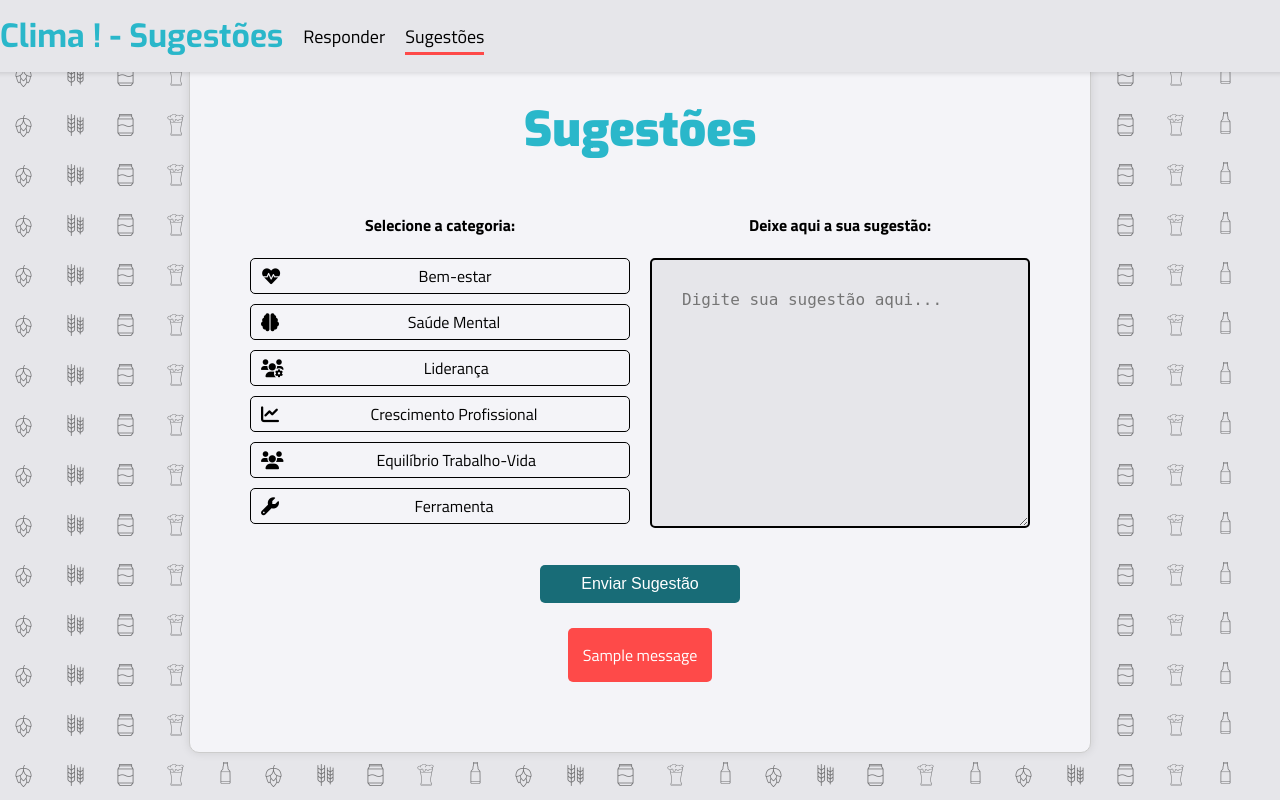
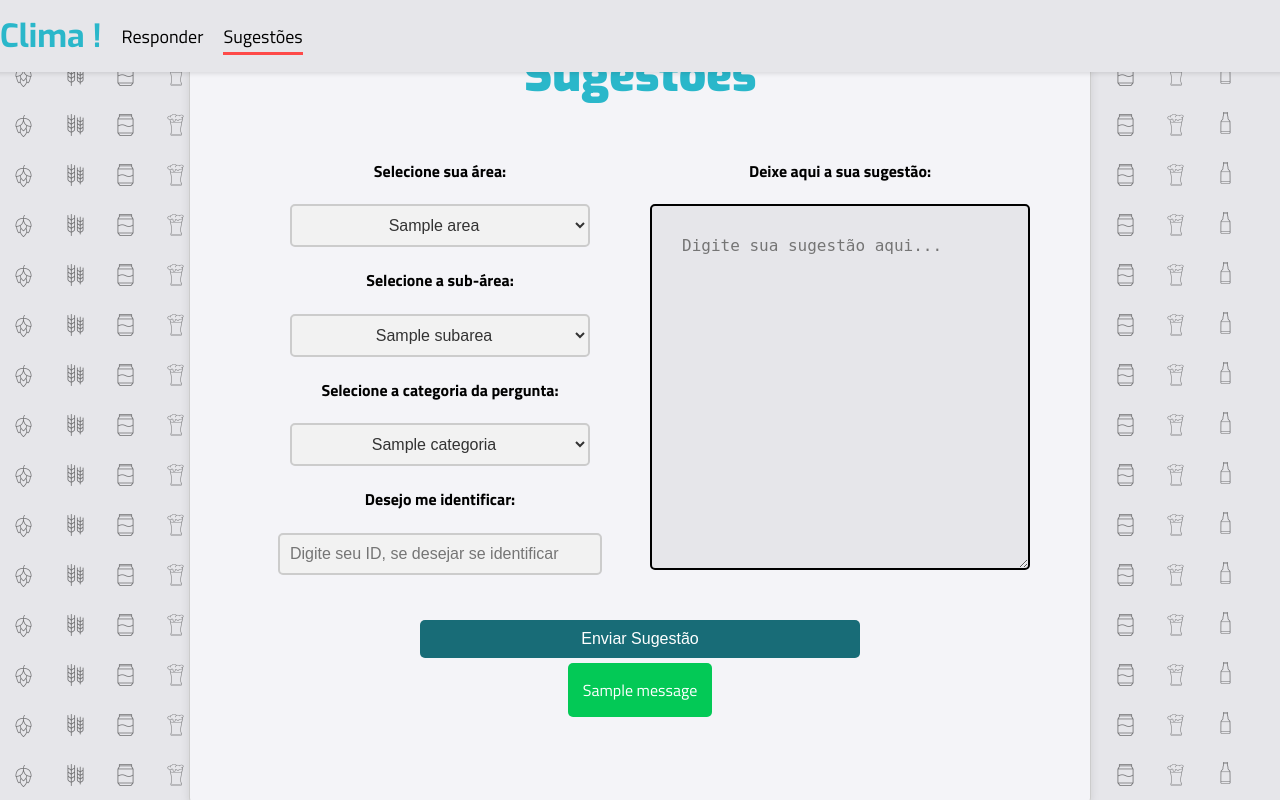
Before and after one commit to AndreLSBraga/clima, a Flask app: template templates/sugestao.html in a window 1280 px wide. Run offline with Flask 3, Linux system fonts and the light colour scheme; the template is opened without the code that fills it: most values are stand-ins (such as "Sample title", 1, 10 or a date in 2020); one stand-in notice (Sample message) is shown.

Commit message:
Revisão final página de sugestões, alterações no layout, inclusão de cores por tipo de mensagem pro usuário

```diff
--- a/app.py
+++ b/app.py
@@ -1,5 +1,5 @@
 import os
-from flask import Flask, render_template, request, redirect, url_for, flash, session
+from flask import Flask, render_template, request, redirect, url_for, flash, session, g
 import sqlite3
 import random
 import datetime
@@ -12,24 +12,32 @@ BASE_DIR = os.path.dirname(os.path.abspath(__file__))
 DATABASE = os.path.join(BASE_DIR, 'database', 'clima_organizacional.db')
 
 def get_db():
-    conn = sqlite3.connect(DATABASE)
-    return conn, conn.cursor()
+    if 'db' not in g:
+        g.db = sqlite3.connect(DATABASE)
+        g.db.row_factory = sqlite3.Row
+    return g.db
+
+@app.teardown_appcontext
+def close_db(e=None):
+    db = g.pop('db', None)
+    if db is not None:
+        db.close()
 
 def id_existe(user_id):
-    conn, cursor = get_db()
+    db = get_db()
+    cursor = db.cursor()
     cursor.execute('SELECT COUNT(*) FROM usuarios_dim WHERE id = ?', (user_id,))
     result = cursor.fetchone()[0]
-    conn.close()
     return result > 0
 
 def resposta_existe_esta_semana(user_id):
     semana_atual = datetime.datetime.now().isocalendar()[1]
     ano_atual = datetime.datetime.now().year
-    conn, cursor = get_db()
+    db = get_db()
+    cursor = db.cursor()
     cursor.execute('SELECT data FROM usuarios_respostas_fato WHERE id = ?', (user_id,))
     resultados = cursor.fetchall()
 
-    conn.close()
     for resultado in resultados:
         data_resposta = datetime.datetime.strptime(resultado[0], "%Y-%m-%d")
         if data_resposta.isocalendar()[1] == semana_atual and data_resposta.year == ano_atual:
@@ -37,13 +45,9 @@ def resposta_existe_esta_semana(user_id):
     return False
 
 def codifica_id(user_id):
-    # Convertendo o ID do usuário para string e depois para bytes
     user_id_str = str(user_id)
     user_id_bytes = user_id_str.encode('utf-8')
-
-    # Calculando o hash SHA-256
     id_fantasia = hashlib.sha256(user_id_bytes).hexdigest()
-
     return id_fantasia
 
 @app.route('/', methods=['GET', 'POST'])
@@ -52,32 +56,33 @@ def entrada():
         user_id = request.form['user_id']
 
         if not user_id.isdigit():
-            flash("Digite apenas números no ID")
+            flash("Digite apenas números no ID","error")
             return redirect(url_for('entrada'))
 
         if not id_existe(user_id):
-            flash("O ID não foi encontrado. Procure o suporte")
+            flash("O ID não foi encontrado. Procure o suporte","error")
             return redirect(url_for('entrada'))
 
         if resposta_existe_esta_semana(user_id):
-            flash("Você já respondeu o clima desta semana.")
+            flash("Você já respondeu o clima desta semana.","success")
             return redirect(url_for('entrada'))
 
         id_fantasia = codifica_id(user_id)
-        conn, cursor = get_db()
+        db = get_db()
+        cursor = db.cursor()
 
-        cursor.execute('SELECT fk_cargo FROM usuarios_dim WHERE id = ?', (user_id))
+        cursor.execute('SELECT fk_cargo FROM usuarios_dim WHERE id = ?', (user_id,))
         cargo = cursor.fetchone()[0]
 
-        cursor.execute('SELECT fk_area FROM usuarios_dim WHERE id = ?', (user_id))
+        cursor.execute('SELECT fk_area FROM usuarios_dim WHERE id = ?', (user_id,))
         area = cursor.fetchone()[0]
 
-        cursor.execute('SELECT fk_subarea FROM usuarios_dim WHERE id = ?', (user_id))
+        cursor.execute('SELECT fk_subarea FROM usuarios_dim WHERE id = ?', (user_id,))
         subarea = cursor.fetchone()[0]
 
-        cursor.execute('SELECT fk_gestor FROM usuarios_dim WHERE id = ?', (user_id))
+        cursor.execute('SELECT fk_gestor FROM usuarios_dim WHERE id = ?', (user_id,))
         gestor = cursor.fetchone()[0]
-        # Inicializar sessão para armazenar estado da navegação e respostas
+
         session['user_id'] = user_id
         session['id_fantasia'] = id_fantasia
         session['cargo'] = cargo
@@ -87,56 +92,52 @@ def entrada():
         session['pergunta_atual'] = 0
         session['perguntas_selecionadas'] = []
         session['respostas'] = []
-        conn.close()
+
         return redirect(url_for('perguntas'))
     return render_template('entrada.html')
 
 @app.route('/perguntas', methods=['GET', 'POST'])
 def perguntas():
-    if 'user_id' not in session:
+    if 'user_id' not in session :
         return redirect(url_for('entrada'))
 
     def chama_perguntas():
-        conn, cursor = get_db()
+        db = get_db()
+        cursor = db.cursor()
         cursor.execute('SELECT fk_pergunta, fk_categoria FROM pergunta_dim')
         perguntas = cursor.fetchall()
-        conn.close()
         return perguntas
 
     def cria_grupos_perguntas(perguntas):
         grupos_perguntas = {}
-
-        # Percorrer as perguntas e organizar por categoria
         for fk_pergunta, fk_categoria in perguntas:
             if fk_categoria not in grupos_perguntas:
                 grupos_perguntas[fk_categoria] = []
             grupos_perguntas[fk_categoria].append(fk_pergunta)
-
         return grupos_perguntas
 
     perguntas = chama_perguntas()
-
-    # Construir o dicionário de grupos de perguntas
     grupos_perguntas = cria_grupos_perguntas(perguntas)
 
-
-    if 'perguntas_selecionadas' not in session or session['perguntas_selecionadas'] == [] :
+    if 'perguntas_selecionadas' not in session or session['perguntas_selecionadas'] == []:
         perguntas_selecionadas = []
         for grupo in grupos_perguntas.values():
-            selecionadas = random.sample(grupo, min(3, len(grupo)))  # Seleciona 2 perguntas de cada grupo
+            selecionadas = random.sample(grupo, min(3, len(grupo)))
             perguntas_selecionadas += selecionadas
         if len(perguntas_selecionadas) >= 15:
-            session['perguntas_selecionadas'] = random.sample(perguntas_selecionadas, 15)  # Seleciona 15 perguntas no total
+            session['perguntas_selecionadas'] = random.sample(perguntas_selecionadas, 15)
         else:
             session['perguntas_selecionadas'] = perguntas_selecionadas
 
     pergunta_atual = session.get('pergunta_atual', 0)
-    pergunta_atual = int(pergunta_atual)  # Certifique-se de que é um inteiro
+    pergunta_atual = int(pergunta_atual)
     perguntas_selecionadas = session['perguntas_selecionadas']
-    # Verifica se a pergunta atual está dentro do intervalo correto
+
     if pergunta_atual >= len(perguntas_selecionadas):
         return redirect(url_for('final'))
-    conn, cursor = get_db()
+
+    db = get_db()
+    cursor = db.cursor()
     num_pergunta = perguntas_selecionadas[pergunta_atual]
     cursor.execute('SELECT desc_pergunta FROM pergunta_dim WHERE fk_pergunta = ?', (num_pergunta,))
     pergunta = cursor.fetchone()[0]
@@ -144,7 +145,6 @@ def perguntas():
     categoria = cursor.fetchone()[0]
 
     if request.method == 'POST':
-
         id_fantasia = session['id_fantasia']
         cargo = session['cargo']
         area = session['area']
@@ -158,11 +158,10 @@ def perguntas():
             sugestao = request.form.get('sugestao', '')
             auto_identificacao = 'auto_identificacao' in request.form
 
-            # Assegure-se de que a resposta é um número flutuante
             try:
                 resposta = float(resposta)
             except ValueError:
-                flash("A resposta deve ser um número entre 0 e 10.")
+                flash("A resposta deve ser um número entre 0 e 10.","warning")
                 return render_template('pergunta.html', pergunta=pergunta, pergunta_num=pergunta_atual + 1, total_perguntas=15)
 
             session['respostas'].append({'categoria': categoria, 'pergunta': num_pergunta, 'resposta': resposta, 'sugestao': sugestao, 'auto_identificacao': auto_identificacao})
@@ -180,67 +179,71 @@ def perguntas():
                         INSERT INTO respostas_fato (id_fantasia, fk_cargo, fk_area, fk_subarea, fk_gestor, fk_pergunta, fk_categoria, data, datetime, resposta)
                         VALUES (?, ?, ?, ?, ?, ?, ?, ?, ?, ?)
                         ''', (id_fantasia, cargo, area, subarea, gestor, resposta['pergunta'], resposta['categoria'], data_atual, date_time, resposta['resposta']))
-                    conn.commit()
+                    db.commit()
 
                     if resposta['sugestao']:
-                        if resposta	['auto_identificacao']:
+                        if resposta['auto_identificacao']:
                             cursor.execute('''
                                 INSERT INTO sugestoes_fato (fk_cargo, fk_area, fk_subarea, fk_gestor, fk_pergunta, fk_categoria, data, datetime, sugestao, id_autoidentificacao)
                                 VALUES (?, ?, ?, ?, ?, ?, ?, ?, ?, ?)
                                 ''', (cargo, area, subarea, gestor, resposta['pergunta'], resposta['categoria'], data_atual, date_time, resposta['sugestao'], user_id))
-                            conn.commit()
+                            db.commit()
                         else:
                             cursor.execute('''
                                 INSERT INTO sugestoes_fato (fk_cargo, fk_area, fk_subarea, fk_gestor, fk_pergunta, fk_categoria, data, datetime, sugestao)
                                 VALUES (?, ?, ?, ?, ?, ?, ?, ?, ?)
                                 ''', (cargo, area, subarea, gestor, resposta['pergunta'], resposta['categoria'], data_atual, date_time, resposta['sugestao']))
-                            conn.commit()
+                            db.commit()
+
                 session.pop('perguntas_selecionadas', None)
                 session.pop('pergunta_atual', None)
                 session.pop('respostas', None)
 
-                flash("Respostas enviadas com sucesso!")
+                flash("Respostas enviadas com sucesso!","success")
                 cursor.execute('''
                                INSERT INTO usuarios_respostas_fato (id, data, datetime)
-                               VALUES (?,?,?)
+                               VALUES (?, ?, ?)
                                ''', (user_id, data_atual, date_time))
-                conn.commit()
+                db.commit()
                 return redirect(url_for('final'))
 
         elif 'anterior' in request.form:
             if pergunta_atual > 0:
                 session['pergunta_atual'] = pergunta_atual - 1
-        print(session['respostas'])
+
         pergunta_atual = session.get('pergunta_atual', 0)
-        pergunta_atual = int(pergunta_atual)  # Certifique-se de que é um inteiro
+        pergunta_atual = int(pergunta_atual)
         num_pergunta = perguntas_selecionadas[pergunta_atual]
         cursor.execute('SELECT desc_pergunta FROM pergunta_dim WHERE fk_pergunta = ?', (num_pergunta,))
         pergunta = cursor.fetchone()[0]
         cursor.execute('SELECT fk_categoria FROM pergunta_dim WHERE fk_pergunta = ?', (num_pergunta,))
         categoria = cursor.fetchone()[0]
-        conn.close()
+
     return render_template('pergunta.html', pergunta=pergunta, pergunta_num=pergunta_atual + 1, total_perguntas=15)
 
 @app.route('/respondido', methods=['GET', 'POST'])
 def final():
-    if 'user_id' not in session:
+    print(session)
+    if 'user_id' not in session or 'area' not in session:
         return redirect(url_for('entrada'))
 
     if request.method == 'POST':
+        session.clear()
         if 'abrir_sugestao' in request.form:
             return redirect(url_for('sugestao'))
     return render_template('final.html')
 
-@app.route('/inicio_sugestao', methods=['GET', 'POST'])
-
-def inicio_sugestao():
-
+@app.route('/sugestao', methods=['GET', 'POST'])
+def sugestao():
+    session.pop('user_id', None)
+    session.pop('id_fantasia', None)
     def chama_tabela(tabela):
-        conn, cursor = get_db()
+        db = get_db()
+        cursor = db.cursor()
         cursor.execute(f'SELECT desc_{tabela} FROM {tabela}_dim')
         areas = cursor.fetchall()
-        conn.close
         return areas
+
     area = chama_tabela('area')
     subarea = chama_tabela('subarea')
     gestor = chama_tabela('gestor')
@@ -257,54 +260,49 @@ def inicio_sugestao():
     subareas = cria_grupo(subarea)
     gestores = cria_grupo(gestor)
     categorias = cria_grupo(categoria)
-    # Construir o dicionário de grupos de perguntas
-
-    # def chama_subareas():
-    #     conn, cursor = get_db()
-    #     cursor.execute('SELECT fk_subarea, desc_subarea FROM subarea_dim')
-    #     areas = cursor.fetchall()
-    #     conn.close
-    #     return areas
 
     if request.method == 'POST':
-        session['area'] = request.form['area']
-        session['user_id'] = request.form['user_id']
-        user_id = session['user_id']
+        db = get_db()
+        cursor = db.cursor()
+
+        area = request.form['area']
+        session['area'] = area
+        subarea = request.form['subarea']
+        categoria = request.form['categoria']
+        user_id = request.form['user_id']
+        sugestao_text = request.form['sugestao']
+
         if not user_id:
-            session['user_id'] = -1
-        return redirect(url_for('sugestao'))  # Redireciona para a página de sugestão após a interação
-    return render_template('inicio_sugestao.html', areas=areas, subareas=subareas, gestores=gestores, categorias=categorias)  # Renderiza a tela inicial
+            user_id = -1
 
-
-@app.route('/sugestao', methods=['GET', 'POST'])
-
-def sugestao():
-
-    if request.method == 'POST':
-        subarea = session['subarea']
-        user_id = session['user_id']
-        sugestao_text = request.form['sugestao']
-        categoria = request.form['categoria']
-
-        if not sugestao_text or not categoria:
-            flash("Por favor, preencha a categoria e/ou sugestão.")
+        if not area or not subarea or not categoria or not sugestao_text:
+            flash("Por favor, preencha a um texto na sua sugestão.","warning")
             return redirect(url_for('sugestao'))
 
         date_time = datetime.datetime.now()
         data_atual = datetime.datetime.now().strftime("%Y-%m-%d")
 
-        conn, cursor = get_db()
+        def encontra_fk(tabela):
+            variavel = f'desc_{tabela}'
+            tabela_dim = f'{tabela}_dim'
+            cursor.execute(f'SELECT {variavel} FROM {tabela_dim}')
+            fk_variavel=cursor.fetchone()[0]
+            return fk_variavel
+
+        fk_area = encontra_fk('area')
+        fk_subarea = encontra_fk('subarea')
+        fk_categoria = encontra_fk('categoria')
+
         cursor.execute('''
-            INSERT INTO sugestoes (id, area, data, datetime, categoria, sugestao)
-            VALUES (?, ?, ?, ?, ?, ?)
-            ''', (user_id, subarea, data_atual, date_time, categoria, sugestao_text))
-        conn.commit()
-        conn.close()
+            INSERT INTO sugestoes_fato (fk_area, fk_subarea, fk_categoria, data, datetime, sugestao, id_autoidentificacao)
+            VALUES (?, ?, ?, ?, ?, ?, ?)
+            ''', (fk_area, fk_subarea, fk_categoria, data_atual, date_time, sugestao_text, user_id))
+        db.commit()
 
-        flash("Sugestão enviada com sucesso!")
-        return redirect(url_for('inicio_sugestao'))
+        flash("Sugestão enviada com sucesso!", "success")
+        return redirect(url_for('sugestao'))
 
-    return render_template('inicio_sugestao.html')
+    return render_template('sugestao.html', areas=areas, subareas=subareas, gestores=gestores, categorias=categorias)
 
 if __name__ == '__main__':
     app.run(debug=True)
--- a/static/styles.css
+++ b/static/styles.css
@@ -120,19 +120,16 @@ body, html {
 .left-panel {
     flex: 1;
     margin: 10px;
-    height: 100%;
 }
 
 .right-panel {
     flex: 1;
     margin: 10px;
-    height: 100%;
 }
 
 .sugestao-lista {
     list-style: none;
     padding: 0;
-
 }
 
 .sugestao-lista li {
@@ -258,7 +255,7 @@ form {
 
 .suggestion{
     width: 100%;
-    height: 270px;
+    height: 80%;
     margin-top: 10px;
     font-size: 18px;
     flex:1;
@@ -294,6 +291,7 @@ form {
 .suggestion textarea {
     flex: 1;
     padding: 30px;
+    height: 100%;
     width: 80%;
     border: 2px solid #000000;
     border-radius: 5px;
@@ -339,23 +337,7 @@ form {
     transition: background-color 0.3s ease;
     width: 25%;
 }
-button[name="abrir_sugestao"] {
-    display: flex;
-    align-items: center;
-    justify-content: center;
-    gap: 5px;
-    padding: 10px 20px;
-    margin: 5px;
-    border: none;
-    border-radius: 5px;
-    background-color: #186C77;
-    color: white;
-    font-size: 16px;
-    cursor: pointer;
-    transition: background-color 0.3s ease;
-    width: 55%;
-}
-button[name="abrir_sugestao"] {
+button[name="enviar_sugestao"] {
     display: flex;
     align-items: center;
     justify-content: center;
@@ -373,7 +355,7 @@ button[name="abrir_sugestao"] {
 }
 
 .buttons button:hover {
-    background-color: #FE4A49;
+    background-color: #2AB7CA;
 }
 
 button[name="anterior"]:hover {
@@ -410,23 +392,40 @@ input[type="text"]:focus {
     outline: none;
 }
 
-.alerts{
+.alerts {
     display: flex;
     justify-content: center;
+    align-items: center;
 }
 
 .alert {
-    background-color: #FE4A49;
-    color: white;
     padding: 15px;
     margin-bottom: 20px;
     border-radius: 5px;
+    text-align: center;
+}
+
+/* Alertas de erro */
+.alert-error {
+    background-color: #FE4A49;
+    color: white;
+}
+
+/* Alertas de sucesso */
+.alert-success {
+    background-color: #03C956;
+    color: white;
+}
+
+/* Alertas gerais */
+.alert-warning {
+    background-color: #FECB34;
+    color: #000;
 }
 
 .alert p {
     margin: 0;
 }
-
 
 .custom-select {
     width: 100%;
--- a/templates/final.html
+++ b/templates/final.html
@@ -13,14 +13,13 @@
             <h2>Clima !</h2>
         </div>
         <ul class="navbar-menu">
-            <li><a href="{{ url_for('entrada') }}" class="active">Responder</a></li>
+            <li><a href="{{ url_for('entrada') }}">Responder</a></li>
             <li><a href="{{ url_for('sugestao') }}">Sugestões</a></li>
         </ul>
     </nav>
     <form action="/respondido" method="POST">
         <div class="container">
             <div class="text"> Obrigado(a) pela participação.</div>
-            <div class="text"> Até o próximo Clima !</div>
             <img src = "../static/images/done.svg">
             <div class="buttons">
                 <button type="submit" name="abrir_sugestao">Tenho uma sugestão<i class="fa-duotone fa-lightbulb-on"></i></button>
--- a/templates/sugestao.html
+++ b/templates/sugestao.html
@@ -11,29 +11,41 @@
 <body>
     <nav class="navbar">
         <div class="navbar-logo">
-            <h2>Clima ! - Sugestões</h2>
+            <h2>Clima !</h2>
         </div>
         <ul class="navbar-menu">
             <li><a href="{{ url_for('entrada') }}">Responder</a></li>
-            <li><a href="{{ url_for('inicio_sugestao') }}" class="active">Sugestões</a></li>
+            <li><a href="{{ url_for('sugestao') }}" class="active">Sugestões</a></li>
         </ul>
     </nav>
     <div class="container">
         <h3>Sugestões</h3>
-        <form action="{{ url_for('sugestao', area=area, user_id=user_id) }}" method="GET">
-        </form>
-        <form action="{{ url_for('sugestao', area=area, user_id=user_id) }}" method="POST">
+        <form action="/sugestao" method="POST">
             <div class="panel">
                 <div class="left-panel">
-                    <h4>Selecione a categoria:</h4>
-                    <ul class="sugestao-lista">
-                        <li data-theme="img-sugestao" data-value="Bem-estar"><i class="fas fa-heartbeat"></i><a>Bem-estar</a></li>
-                        <li data-theme="img-sugestao" data-value="Saúde Mental"><i class="fas fa-brain"></i><a>Saúde Mental</a></li>
-                        <li data-theme="img-sugestao" data-value="Liderança"><i class="fas fa-users-cog"></i><a>Liderança</a></li>
-                        <li data-theme="img-sugestao" data-value="Crescimento Profissional"><i class="fas fa-chart-line"></i><a>Crescimento Profissional</a></li>
-                        <li data-theme="img-sugestao" data-value="Equilíbrio Trabalho-Vida"><i class="fas fa-users"></i><a>Equilíbrio Trabalho-Vida</a></li>
-                        <li data-theme="img-sugestao" data-value="Ferramenta"><i class="fas fa-wrench"></i><a>Ferramenta</a></li>
-                    </ul>
+                    <h4>Selecione sua área:</h4>
+                    <select name="area" id="area" class="custom-select" required>
+                        {% for area in areas %}
+                            <option value="{{ area }}">{{ area }}</option>
+                        {% endfor %}
+                    </select>
+
+                    <h4>Selecione a sub-área:</h4>
+                    <select name="subarea" id="subarea" class="custom-select" required>
+                        {% for subarea in subareas %}
+                            <option value="{{ subarea }}">{{ subarea }}</option>
+                        {% endfor %}
+                    </select>
+
+                    <h4>Selecione a categoria da pergunta:</h4>
+                    <select name="categoria" id="categoria" class="custom-select" required>
+                        {% for categoria in categorias %}
+                            <option value="{{ categoria }}">{{ categoria }}</option>
+                        {% endfor %}
+                    </select>
+
+                    <h4>Desejo me identificar:</h4>
+                    <input type="text" name="user_id" id="user_id" placeholder="Digite seu ID, se desejar se identificar">
                 </div>
                 <div class="right-panel">
                     <h4>Deixe aqui a sua sugestão:</h4>
@@ -44,36 +56,21 @@
                     </div>
                 </div>
             </div>
-            <input type="hidden" name="categoria" id="categoria">
             <div class="buttons">
                 <button type="submit" name="enviar_sugestao">Enviar Sugestão</button>
             </div>
-        </form>
 
             <div class="alerts">
-            {% with messages = get_flashed_messages() %}
+                {% with messages = get_flashed_messages(with_categories=true) %}
                     {% if messages %}
-                    {% for message in messages %}
-                        <div class="alert">{{ message }}</div>
+                        {% for category, message in messages %}
+                            <div class="alert alert-{{ category }}">{{ message }}</div>
                         {% endfor %}
                     {% endif %}
                 {% endwith %}
             </div>
+        </form>
     </div>
     <script src="{{ url_for('static', filename='background.js') }}"></script>
-    <script>
-        document.addEventListener('DOMContentLoaded', function() {
-            const listItems = document.querySelectorAll('.sugestao-lista li');
-            const categoriaInput = document.getElementById('categoria');
-
-            listItems.forEach(item => {
-                item.addEventListener('click', function() {
-                    listItems.forEach(li => li.classList.remove('selected'));
-                    item.classList.add('selected');
-                    categoriaInput.value = item.getAttribute('data-value');
-                });
-            });
-        });
-    </script>
 </body>
 </html>
```
Also changed, not shown: templates/entrada.html (+9 -9 lines), templates/inicio_sugestao.html (deleted, +0 -73 lines), templates/pergunta.html (+10 -1 lines), database/clima_organizacional.db. Lines whose indentation alone changed are shown as unchanged.
